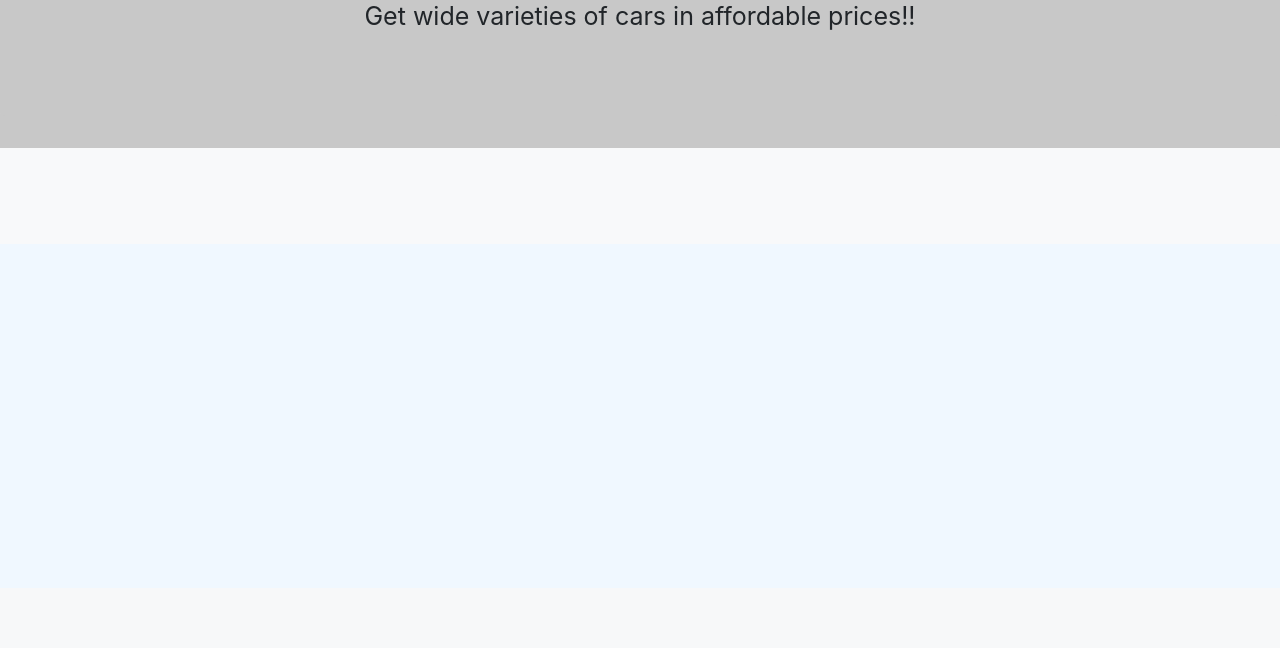
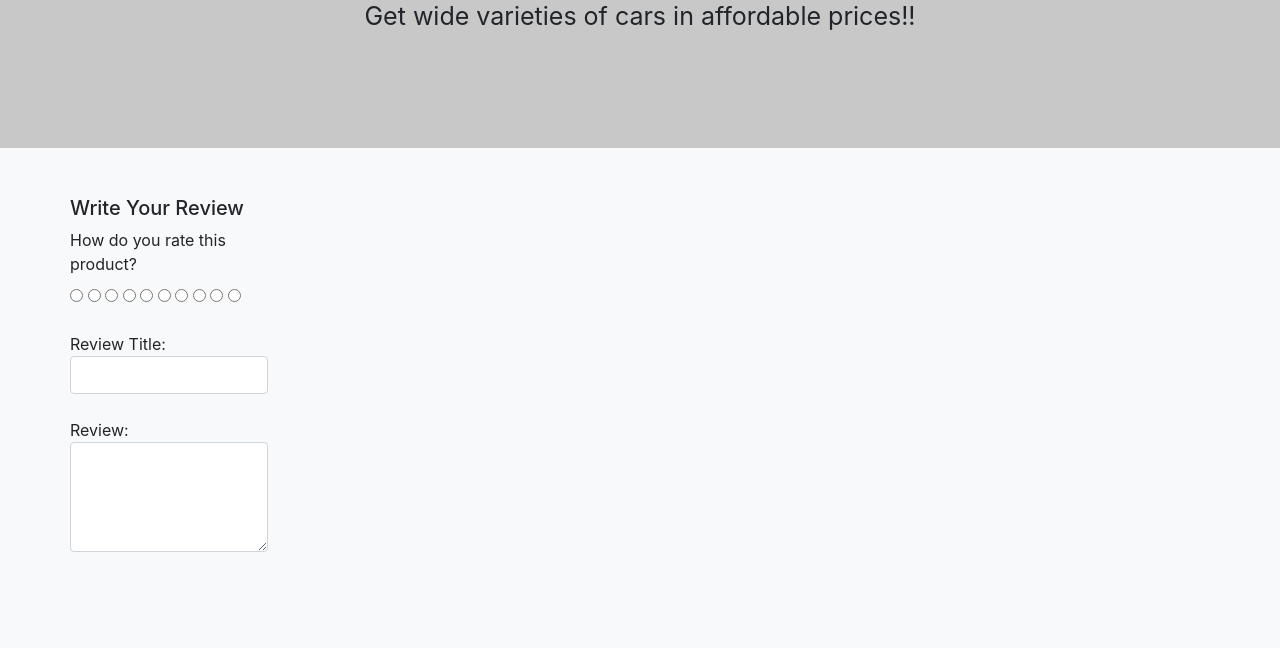
Before and after one commit to Yasir2521/Car-Rental-System, a Django app: template templates/vehicles.html in a window 1280 px wide. Shown: the part 212-860 px from the top of the page. Before the commit the page ends 360 px from the top, so only its background shows below. Run offline with Django 3.2, Linux system fonts and the light colour scheme; the template is opened without the code that fills it, so the values that code supplies are empty.

Commit message:
about us and review

```diff
--- a/home/urls.py
+++ b/home/urls.py
@@ -19,6 +19,8 @@ urlpatterns = [
     path('car_history/<int:car_id>/', views.car_history, name='car_history'),
 
     path("bill",views.bill,name = "bill"),
-    path("order",views.order,name = "order")
+    path("order",views.order,name = "order"),
+    path("about.html",views.about_us, name='about_us'),
+    path('policy', views.policy_view, name='policy'),
 
 ]
--- a/templates/base.html
+++ b/templates/base.html
@@ -41,7 +41,7 @@
                 <a class="nav-link" href="/contact/" style="font-weight: bold; color: black;">Contact</a>
             </li>
             <li class="nav-item active">
-                <a class="nav-link" href="/contact.html" style="font-weight: bold; color: black;">About Us</a>
+                <a class="nav-link" href="/about.html" style="font-weight: bold; color: black;">About Us</a>
             </li>
             </ul>
             <div class="btn-group ms-auto"> <!-- Aligns the dropdown menu to the right -->
--- a/templates/vehicles.html
+++ b/templates/vehicles.html
@@ -38,7 +38,7 @@
 
                 <div class="d-flex justify-content-between align-items-center" id="7">
                   <div class="btn-group" id="8">
-                    <a type="button" class="btn btn-sm btn-dark" href="\bill" id="rentbtn">RENT</a>
+                    <a type="button" class="btn btn-sm btn-dark" href="/policy" id="rentbtn">RENT</a>
                   </div>
 
                   <div class="btn-group" style="margin-left: 10px;" id="8"> <!-- Added margin-left for spacing -->
@@ -53,6 +53,71 @@
 
           </div>
 
+
           {% endfor %}
+          <div class="row">
+            <div class="col-md-9">
+                <form action="" method="POST">
+                    {% csrf_token %}
+                    <h5>Write Your Review</h5>
+                    <div>
+                        <!-- Rating stars -->
+                        <label>How do you rate this product?</label>
+                        <br>
+                        <div class="rate">
+                            <input type="radio" name="rating" id="rating10" value="5" required /><label for="rating10" title="5"></label>
+                            <input type="radio" name="rating" id="rating9" value="4.5" required /><label for="rating9" title="4.5" class="half"></label>
+                            <input type="radio" name="rating" id="rating8" value="4" required /><label for="rating8" title="4"></label>
+                            <input type="radio" name="rating" id="rating7" value="3.5" required /><label for="rating7" title="3.5" class="half"></label>
+                            <input type="radio" name="rating" id="rating6" value="3" required /><label for="rating6" title="3"></label>
+                            <input type="radio" name="rating" id="rating5" value="2.5" required /><label for="rating5" title="2.5" class="half"></label>
+                            <input type="radio" name="rating" id="rating4" value="2" required /><label for="rating4" title="2"></label>
+                            <input type="radio" name="rating" id="rating3" value="1.5" required /><label for="rating3" title="1.5" class="half"></label>
+                            <input type="radio" name="rating" id="rating2" value="1" required /><label for="rating2" title="1"></label>
+                            <input type="radio" name="rating" id="rating1" value="0.5" required /><label for="rating1" title="0.5" class="half"></label>
+                        </div>
+                        <br>
+                        Review Title:
+                        <input type="text" class="form-control" name="subject">
+                        <br>
+                        Review:
+                        <textarea name="review" rows="4" class="form-control"></textarea>
+                        <br>
+                        {% if user.is_authenticated %}
+                        <button type="submit" class="btn btn-info btn-submit">Submit</button>
+                        {% endif %}
+                    </div>
+                </form>
+                <br>
+            </div>
+        </div>
+
+        {% for review in reviews %}
+        <article class="box mb-3">
+            <div class="icontext w-100">
+                <div class="text">
+                    <span class="date text-muted float-md-right">{{ review.updated_at }} </span>
+                    <h6 class="mb-1">{{ review.user.full_name }} </h6>
+                    <div class="rating-star">
+                        <span>
+                            <i class="fa fa-star{% if review.rating == 0.5 %}-half-o{% elif review.rating < 1 %}-o {% endif %}" aria-hidden="true"></i>
+                            <i class="fa fa-star{% if review.rating == 1.5 %}-half-o{% elif review.rating < 2 %}-o {% endif %}" aria-hidden="true"></i>
+                            <i class="fa fa-star{% if review.rating == 2.5 %}-half-o{% elif review.rating < 3 %}-o {% endif %}" aria-hidden="true"></i>
+                            <i class="fa fa-star{% if review.rating == 3.5 %}-half-o{% elif review.rating < 4 %}-o {% endif %}" aria-hidden="true"></i>
+                            <i class="fa fa-star{% if review.rating == 4.5 %}-half-o{% elif review.rating < 5 %}-o {% endif %}" aria-hidden="true"></i>
+                        </span>
+                    </div>
+                </div>
+            </div>
+            <!-- icontext.// -->
+            <div class="mt-3">
+                <h6>{{ review.subject }}</h6>
+                <p>{{ review.review }}</p>
+            </div>
+        </article>
+        {% endfor %}
+    </div>
+</div>
+</main>
 
 {% endblock body %}
```
Also changed, not shown: home/views.py (+7 -0 lines), templates/about.html (added, +47 -0 lines), templates/policy.html (added, +70 -0 lines), db.sqlite3.
